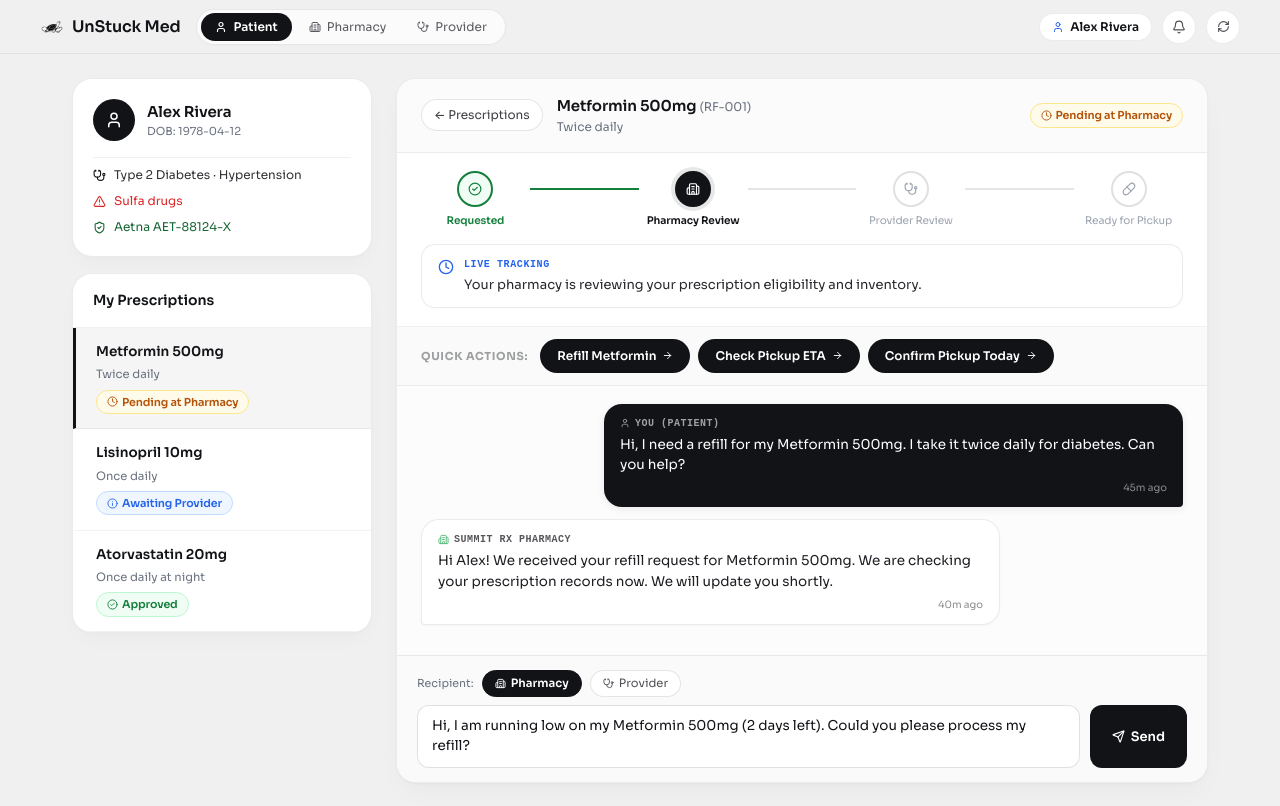
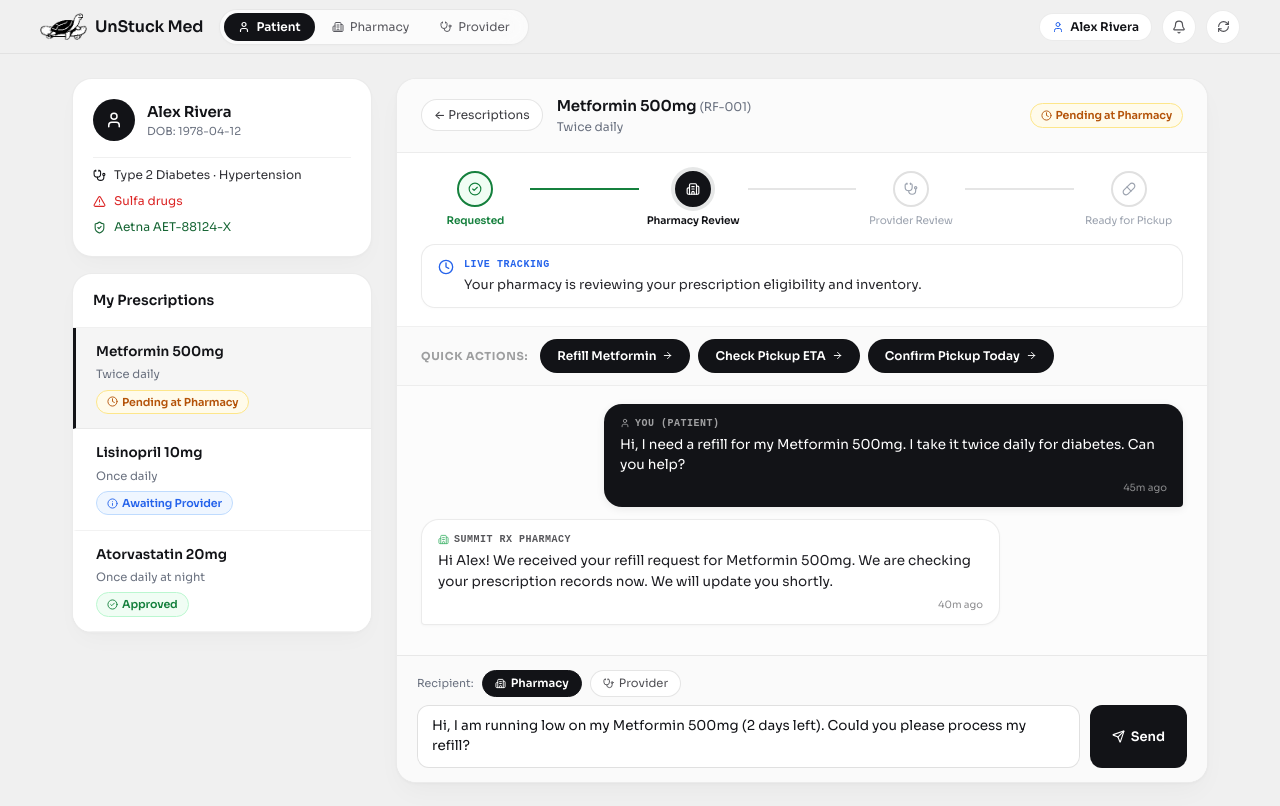
Before and after one commit to naagasumukh8/EON-2.0, a Next.js app: page /patient in a window 1280 px wide. Built offline with nearby package versions, Linux system fonts and the light colour scheme; a web font is replaced by a local one.

Commit message:
brand: upgrade turtle mascot logo to high-visibility tight crop at height 28px

```diff
--- a/app/page.tsx
+++ b/app/page.tsx
@@ -56,9 +56,9 @@ function Nav() {
       <div style={{ maxWidth: "1200px", margin: "0 auto", padding: "0 32px", height: "54px", display: "flex", alignItems: "center", justifyContent: "space-between" }}>
         <Link href="/" style={{ fontFamily: '"Google Sans","Sora",sans-serif', fontWeight: 600, fontSize: "16px", color: "rgb(18,19,23)", textDecoration: "none", letterSpacing: "-0.01em", display: "flex", alignItems: "center", gap: "8px" }}>
           <img
-            src="/icon.png"
+            src="/turtle-logo.png"
             alt="UnStuck Med Logo"
-            style={{ width: "24px", height: "24px", objectFit: "contain", display: "inline-block" }}
+            style={{ height: "28px", width: "auto", objectFit: "contain", display: "inline-block", flexShrink: 0 }}
           />
           <span>UnStuck Med</span>
         </Link>
--- a/app/patient/page.tsx
+++ b/app/patient/page.tsx
@@ -606,9 +606,9 @@ export default function PatientPage() {
               }}
             >
               <img
-                src="/icon.png"
+                src="/turtle-logo.png"
                 alt="UnStuck Med Logo"
-                style={{ width: "24px", height: "24px", objectFit: "contain", display: "inline-block" }}
+                style={{ height: "28px", width: "auto", objectFit: "contain", display: "inline-block", flexShrink: 0 }}
               />
               <span>UnStuck Med</span>
             </Link>
--- a/app/pharmacy/page.tsx
+++ b/app/pharmacy/page.tsx
@@ -525,9 +525,9 @@ export default function PharmacyPage() {
               }}
             >
               <img
-                src="/icon.png"
+                src="/turtle-logo.png"
                 alt="UnStuck Med Logo"
-                style={{ width: "24px", height: "24px", objectFit: "contain", display: "inline-block" }}
+                style={{ height: "28px", width: "auto", objectFit: "contain", display: "inline-block", flexShrink: 0 }}
               />
               <span>UnStuck Med</span>
             </Link>
--- a/app/provider/page.tsx
+++ b/app/provider/page.tsx
@@ -634,9 +634,9 @@ export default function ProviderPage() {
               }}
             >
               <img
-                src="/icon.png"
+                src="/turtle-logo.png"
                 alt="UnStuck Med Logo"
-                style={{ width: "24px", height: "24px", objectFit: "contain", display: "inline-block" }}
+                style={{ height: "28px", width: "auto", objectFit: "contain", display: "inline-block", flexShrink: 0 }}
               />
               <span>UnStuck Med</span>
             </Link>
--- a/components/AppHeader.tsx
+++ b/components/AppHeader.tsx
@@ -59,9 +59,9 @@ export function AppHeader({
           }}
         >
           <img
-            src="/icon.png"
+            src="/turtle-logo.png"
             alt="UnStuck Med Logo"
-            style={{ width: "24px", height: "24px", objectFit: "contain", display: "inline-block" }}
+            style={{ height: "28px", width: "auto", objectFit: "contain", display: "inline-block", flexShrink: 0 }}
           />
           <span>UnStuck Med</span>
         </Link>
```
Also changed, not shown: app/turtle-logo.png (added), public/turtle-logo.png (added).
